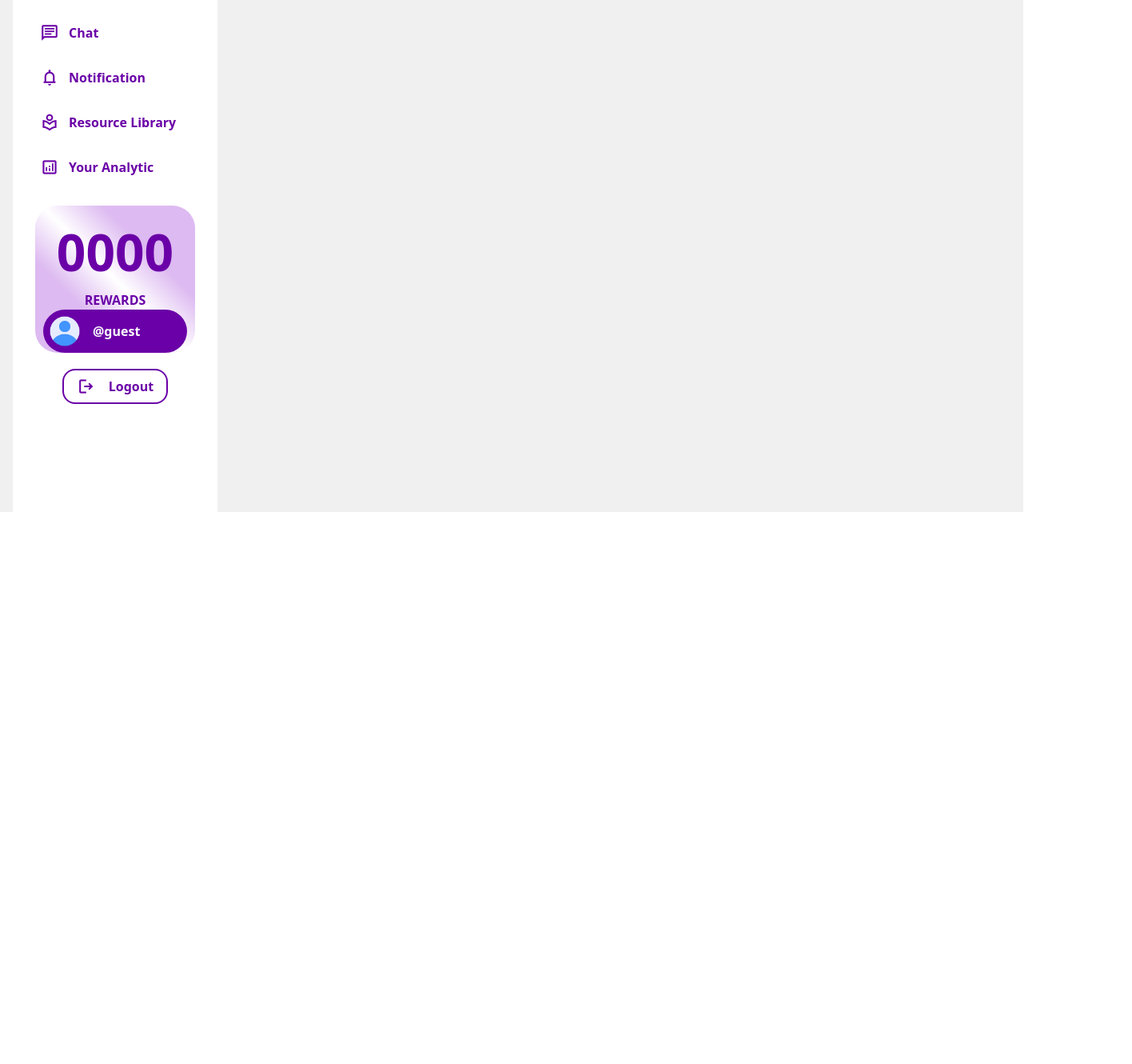
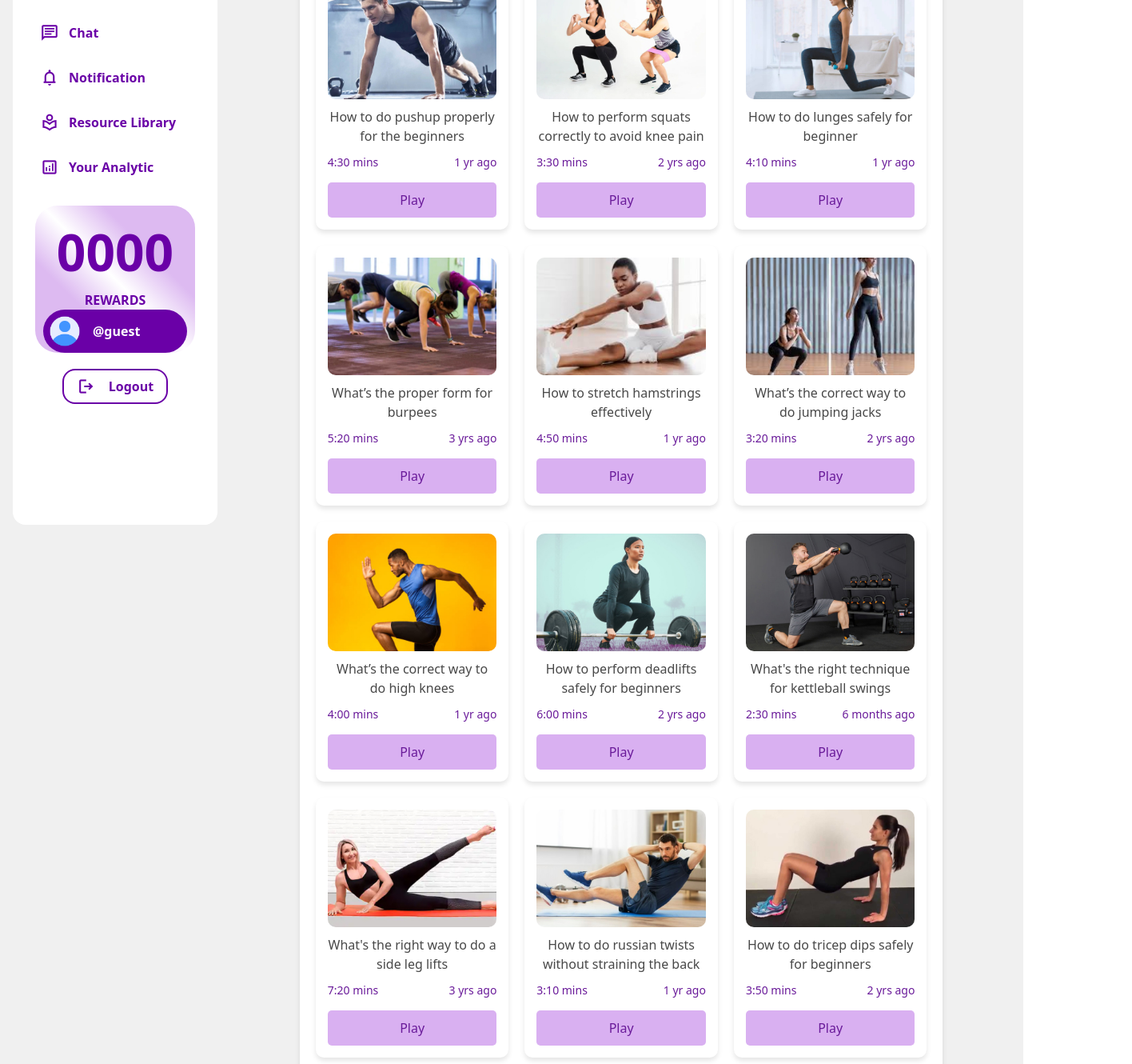
Before and after one commit to monickamagesh/bonceback_frontend, a React (Vite) app: page /patient/resource-library in a window 1280 px wide. Shown: the part 160-1490 px from the top of the page at 80% size, 1416 px wide, since content can reach past the window. Before the commit the page ends 800 px from the top, so only its background shows below. Built offline with nearby package versions, Linux system fonts and the light colour scheme.

Commit message:
20/12 madhu latest

```diff
--- a/src/components/patient/selection/PainCard.jsx
+++ b/src/components/patient/selection/PainCard.jsx
@@ -1,9 +1,14 @@
-import React from 'react'
+import React from "react";
+import '../../../pages/patient/selection/bypain.css';
 
-const PainCard = () => {
+const PainCard = ({ image, title }) => {
   return (
-    <div>PainCard</div>
-  )
-}
+    <div className="pain-card">
+      <img src={image} alt={title} className="pain-image" />
+      <h3 className="pain-title">{title}</h3>
+      <button className="view-btn">View Therapists</button>
+    </div>
+  );
+};
 
-export default PainCard
+export default PainCard;
--- a/src/components/patient/selection/SpecializationCard.jsx
+++ b/src/components/patient/selection/SpecializationCard.jsx
@@ -1,9 +1,14 @@
-import React from 'react'
+import React from "react";
+import '../../../pages/patient/selection/byspec.css';
 
-const SpecializationCard = () => {
+const SpecCard = ({ image, title }) => {
   return (
-    <div>SpecializationCard</div>
-  )
-}
+    <div className="pain-card">
+      <img src={image} alt={title} className="pain-image" />
+      <h3 className="pain-title">{title}</h3>
+      <button className="view-btn">View Therapists</button>
+    </div>
+  );
+};
 
-export default SpecializationCard
+export default SpecCard;
--- a/src/pages/patient/nav-items/ResLibrary.jsx
+++ b/src/pages/patient/nav-items/ResLibrary.jsx
@@ -1,9 +1,98 @@
-import React from 'react'
+import React from 'react';
+import ResLib from '../../../components/patient/nav-items/ResLibrary';
+import '../../../pages/patient/nav-items/reslibrary.css';
+
+import burpees from "../../../assets/reslibrary/burpees.jpg"
+import deadlift from "../../../assets/reslibrary/deadlift.jpg"
+import hamstrings from "../../../assets/reslibrary/hamstrings.jpg"
+import highknees from "../../../assets/reslibrary/highknees.jpg"
+import jumpingjacks from "../../../assets/reslibrary/jumpingjacks.jpg"
+import kettleball from "../../../assets/reslibrary/kettlebell.jpg"
+import leglifts from "../../../assets/reslibrary/leglifts.jpg"
+import lunges from "../../../assets/reslibrary/lunges.jpg"
+import russiantwist from "../../../assets/reslibrary/russiantwist.jpg"
+import squats from "../../../assets/reslibrary/squats.jpg"
+import tricepdip from "../../../assets/reslibrary/tricepdip.jpg"
+import pushup from "../../../assets/reslibrary/pushup.jpg"
+
+
+const videos = [
+  {
+    title: "How to do pushup properly for the beginners",
+    duration: "4:30 mins",
+    timeAgo: "1 yr ago",
+    image: pushup
+  },
+  {
+    title: "How to perform squats correctly to avoid knee pain",
+    duration: "3:30 mins",
+    timeAgo: "2 yrs ago",
+    image: squats
+  },
+  {
+    title: "How to do lunges safely for beginner",
+    duration: "4:10 mins",
+    timeAgo: "1 yr ago",
+    image: lunges
+  },
+  {
+    title: "What’s the proper form for burpees",
+    duration: "5:20 mins",
+    timeAgo: "3 yrs ago",
+    image: burpees
+  },
+  {
+    title: "How to stretch hamstrings effectively",
+    duration: "4:50 mins",
+    timeAgo: "1 yr ago",
+    image: hamstrings
+  },
+  {
+    title: "What’s the correct way to do jumping jacks",
+    duration: "3:20 mins",
+    timeAgo: "2 yrs ago",
+    image: jumpingjacks
+  },
+  {
+    title: "What’s the correct way to do high knees",
+    duration: "4:00 mins",
+    timeAgo: "1 yr ago",
+    image: highknees
+  },
+  {
+    title: "How to perform deadlifts safely for beginners",
+    duration: "6:00 mins",
+    timeAgo: "2 yrs ago",
+    image: deadlift
+  },
+  {
+    title: "What's the right technique for kettleball swings",
+    duration: "2:30 mins",
+    timeAgo: "6 months ago",
+    image: kettleball
+  },
+  {
+    title: "What's the right way to do a side leg lifts",
+    duration: "7:20 mins",
+    timeAgo: "3 yrs ago",
+    image: leglifts
+  },
+  {
+    title: "How to do russian twists without straining the back",
+    duration: "3:10 mins",
+    timeAgo: "1 yr ago",
+    image: russiantwist
+  },
+  {
+    title: "How to do tricep dips safely for beginners",
+    duration: "3:50 mins",
+    timeAgo: "2 yrs ago",
+    image: tricepdip
+  },
+];
 
 const ResLibrary = () => {
-  return (
-    <div>Resource Library page</div>
-  )
-}
+  return <ResLib videos={videos} />;
+};
 
-export default ResLibrary
+export default ResLibrary;
--- a/src/pages/patient/selection/ByPain.jsx
+++ b/src/pages/patient/selection/ByPain.jsx
@@ -1,9 +1,60 @@
-import React from 'react'
+// bypain.jsx
+import React from "react";
+import '../../../pages/patient/selection/bypain.css';
+
+import PainCard from "../../../components/patient/selection/PainCard"
+
+import backpain from "../../../assets/bypain/backpain.jpg"
+import neckpain from "../../../assets/bypain/neckpain.jpg"
+import kneepain from "../../../assets/bypain/kneepain.jpg"
+import shoulderpain from "../../../assets/bypain/shoulderpain.jpg"
+import sportinjuries from "../../../assets/bypain/sportinjuries.jpg"
+import arithitirispain from "../../../assets/bypain/arithitirispain.jpg"
+import pspain from "../../../assets/bypain/pspain.jpg"
+import jointpain from "../../../assets/bypain/jointpain.jpg"
+import spinalpain from "../../../assets/bypain/spinalpain.jpg"
+import pediatricpain from "../../../assets/bypain/pediatricpain.jpg"
+import postpartumpain from "../../../assets/bypain/postpartumpain.jpg"
+import chronicpain from "../../../assets/bypain/chronicpain.jpg"
+
+
+const painData = [
+  { image: backpain , title: "Back Pain" },
+  { image: neckpain, title: "Neck Pain" },
+  { image: kneepain, title: "Knee Pain" },
+  { image: shoulderpain, title: "Shoulder Pain" },
+  { image: sportinjuries, title: "Sports Injuries" },
+  { image: arithitirispain, title: "Arthritis Pain" },
+  { image: pspain, title: "Post-Surgical Pain" },
+  { image: jointpain, title: "Joint Pain" },
+  { image: spinalpain, title: "Spinal Pain" },
+  { image: pediatricpain, title: "Pediatric Pain" },
+  { image: postpartumpain, title: "Postpartum Pain" },
+  { image: chronicpain, title: "Chronic Pain" },
+];
 
 const ByPain = () => {
   return (
-    <div>ByPain</div>
-  )
-}
+    <div className="by-pain-container">
+       <div className="by-pain-card">
+        <div className="by-pain-header">
+          <h2>By Pain:</h2>
+          <div className="filter-buttons">
+            <button className="filter-btn active">Pain</button>
+            <button className="filter-btn">Specialization</button>
+            <button className="filter-btn">All</button>
+          </div>
+        </div>
 
-export default ByPain
+        <div className="pain-grid">
+          {painData.map((pain, index) => (
+            <PainCard key={index} image={pain.image} title={pain.title} />
+          ))}
+        </div>
+      </div>
+    </div>
+  );
+};
+
+
+export default ByPain;
--- a/src/pages/patient/selection/BySpecialization.jsx
+++ b/src/pages/patient/selection/BySpecialization.jsx
@@ -1,9 +1,57 @@
 import React from 'react'
+import '../../../pages/patient/selection/byspec.css'
 
-const BySpecialization = () => {
+import SpecCard from '../../../components/patient/selection/SpecializationCard';
+
+import opt from "../../../assets/byspec/opt.jpg"
+import npt from "../../../assets/byspec/npt.jpg"
+import ppt from "../../../assets/byspec/ppt.jpg"
+import cpt from "../../../assets/byspec/cpt.jpg"
+import spt from "../../../assets/byspec/spt.jpg"
+import gpt from "../../../assets/byspec/gpt.jpg"
+import onpt1 from "../../../assets/byspec/onpt1.jpg"
+import wpt from "../../../assets/byspec/wpt.jpg"
+import phpt from "../../../assets/byspec/phpt.jpg"
+import rpt from "../../../assets/byspec/rpt.jpg"
+import wcpt from "../../../assets/byspec/wcpt.jpg"
+import lpt from "../../../assets/byspec/lpt.jpg"
+
+const specData = [
+  { image: opt , title: "Orthopedic Physical Therapy" },
+  { image: npt , title: "Neurological Physical Therapy" },
+  { image: ppt , title: "Pediatric Physical Therapy" },
+  { image: cpt , title: "Cardiopulmonary Physical Therapy" },
+  { image: spt , title: "Sports Physical Therapy" },
+  { image: gpt , title: "Geriatric Physical Therapy" },
+  { image: onpt1 , title: "Oncological Physical Therapy" },
+  { image: wpt , title: "Women's Health Physical Therapy" },
+  { image: phpt , title: "Pelvic Health Physical Therapy" },
+  { image: rpt , title: "Respiratory Physical Therapy" },
+  { image: wcpt , title: "Wound Care Physical Therapy" },
+  { image: lpt, title: "Lymphedema Physical Therapy" },
+];
+
+const BySpec = () => {
   return (
-    <div>BySpecialization</div>
-  )
-}
+    <div className="by-pain-container">
+      <div className="by-pain-card">
+        <div className="by-pain-header">
+          <h2>By Specialization:</h2>
+          <div className="filter-buttons">
+            <button className="filter-btn">Pain</button>
+            <button className="filter-btn active">Specialization</button>
+            <button className="filter-btn">All</button>
+          </div>
+        </div>
 
-export default BySpecialization
+        <div className="pain-grid">
+          {specData.map((pain, index) => (
+            <SpecCard key={index} image={pain.image} title={pain.title} />
+          ))}
+        </div>
+      </div>
+    </div>
+  );
+};
+
+export default BySpec;
```
